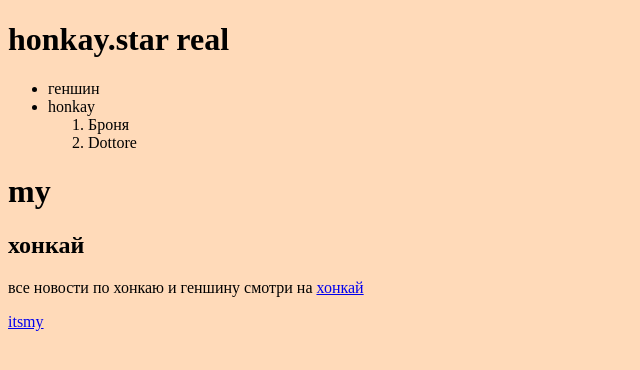
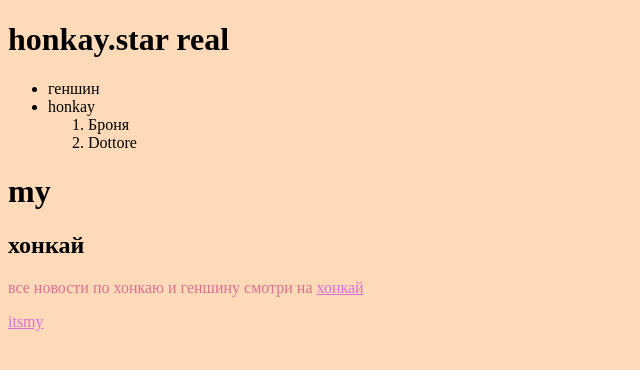
Before and after one commit to iloveAlbedo/iloveAlbedo.github.io, a plain HTML site: page index.html in a window 1280 px wide. Shown: the whole page, without its empty margins (0-640 px from the left). Drawn offline with Linux system fonts and the light colour scheme.

Commit message:
Wed, Sep 27, 2023, 5:43 PM +07:00

```diff
--- a/styles.css
+++ b/styles.css
@@ -1,2 +1,3 @@
 body{background-color: #FFDAB9}
-p{calor: #DB7093}
+p{color: #DB7093}
+a{color: #DA70D6}
```
